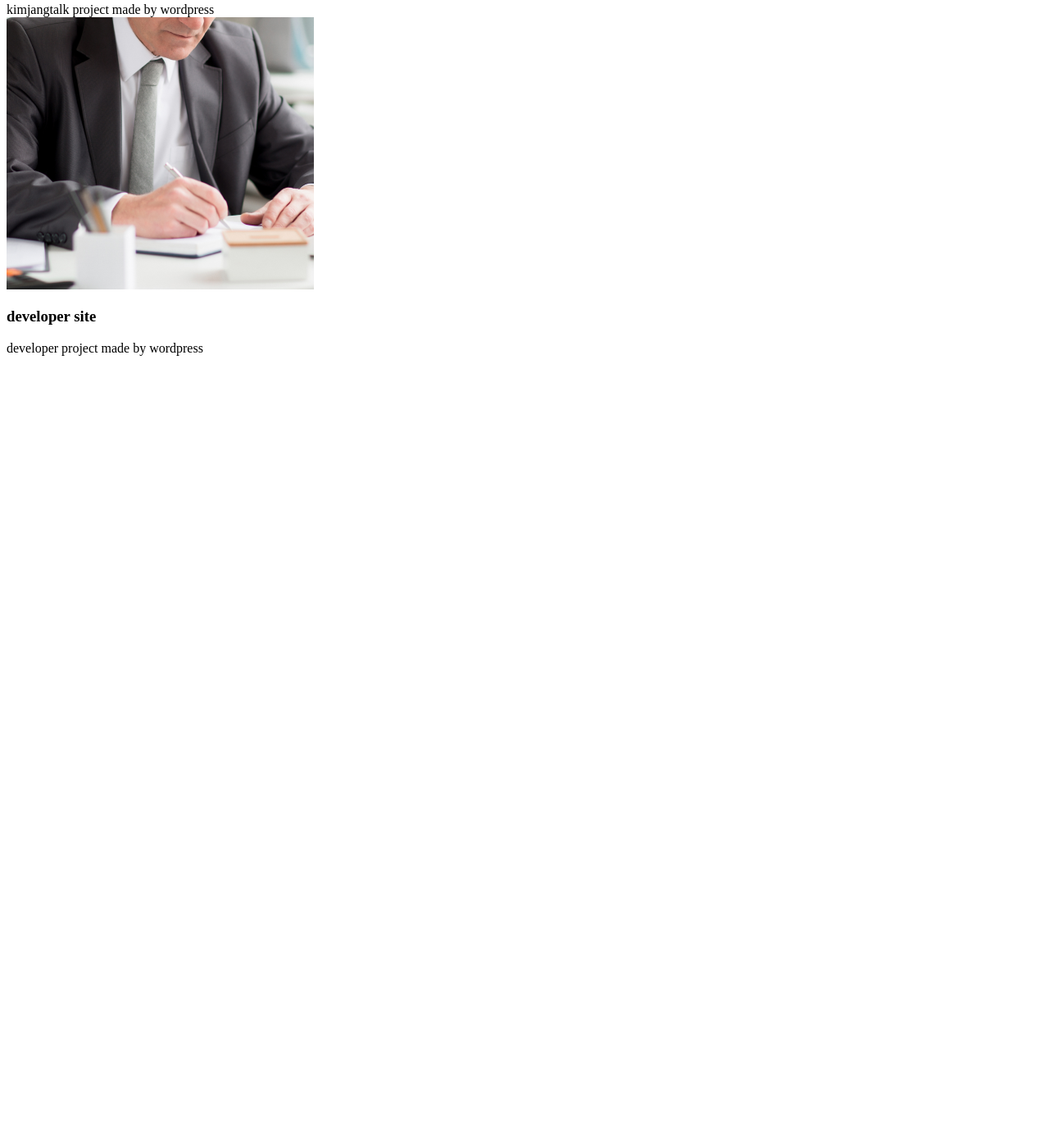
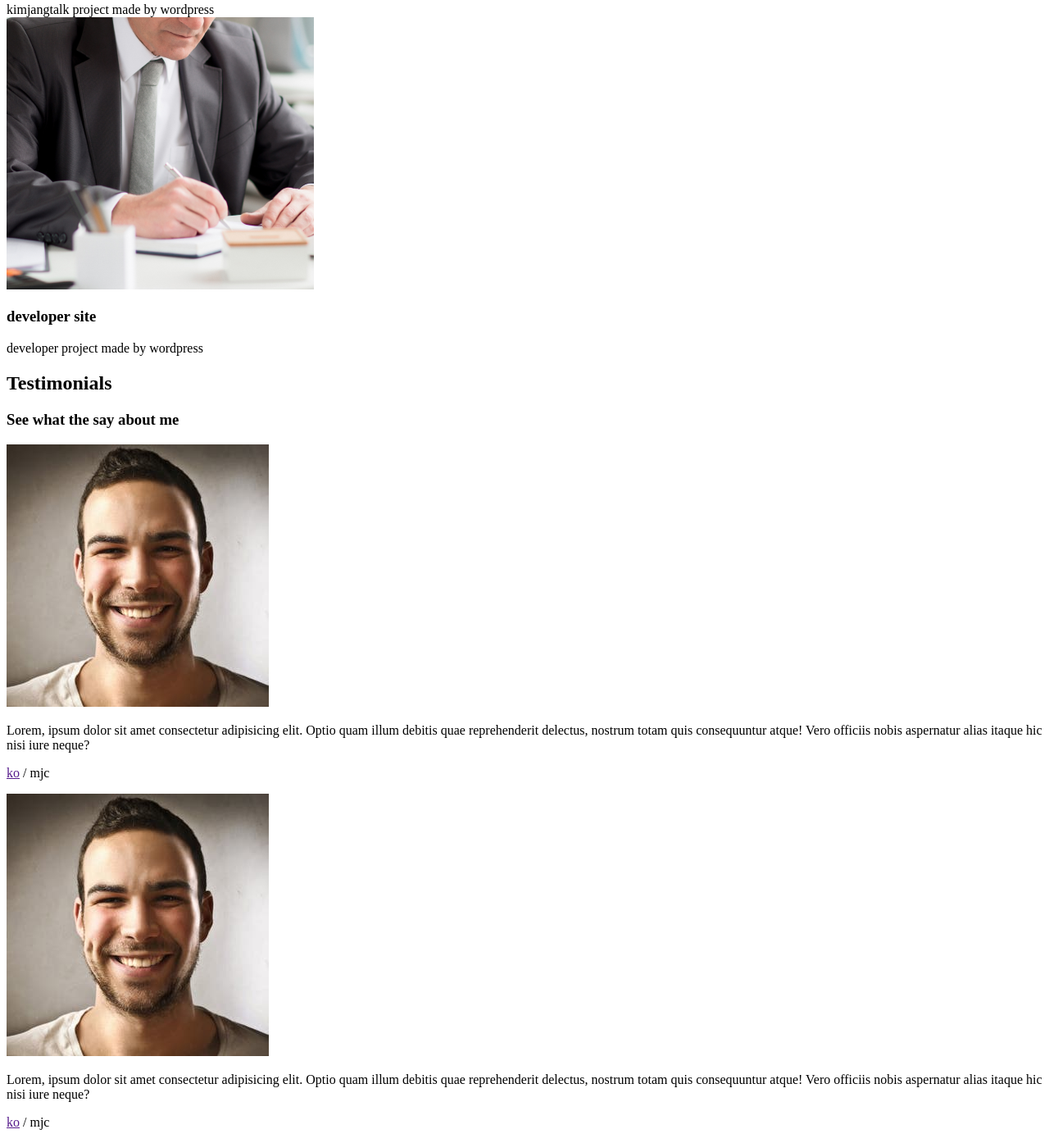
Before and after one commit to kosmos95/dream-coding_portfolio, a plain HTML site: page index.html in a window 1280 px wide. Shown: the part 2653-4047 px from the top of the page at 82% size. Before the commit the page ends 3095 px from the top, so only its background shows below. Drawn offline with Linux system fonts and the light colour scheme.

Commit message:
HTML : Testimonila

```diff
--- a/index.html
+++ b/index.html
@@ -190,7 +190,20 @@
     </section>
 
     <!--testimonials-->
-    <section id="testimonials"></section>
+    <section id="testimonials">
+      <h1>Testimonials</h1>
+      <h3>See what the say about me</h3>
+      <img src="images/testimonial/people.jpg" alt="testimonial" class="testimonial_avarta">
+      <div class="testimonial_speech-bubble">
+        <p>Lorem, ipsum dolor sit amet consectetur adipisicing elit. Optio quam illum debitis quae reprehenderit delectus, nostrum totam quis consequuntur atque! Vero officiis nobis aspernatur alias itaque hic nisi iure neque?</p>
+        <p class="name"><a href="">ko</a> / mjc</p>
+        <img src="images/testimonial/people.jpg" alt="testimonial" class="testimonial_avarta">
+        <div class="testimonial_speech-bubble">
+          <p>Lorem, ipsum dolor sit amet consectetur adipisicing elit. Optio quam illum debitis quae reprehenderit delectus, nostrum totam quis consequuntur atque! Vero officiis nobis aspernatur alias itaque hic nisi iure neque?</p>
+          <p class="name"><a href="">ko</a> / mjc</p>
+      </div>
+    </section>
+
     <!--contact-->
     <section id="contact"></section>
   </body>
```
Also changed, not shown: images/testimonial/people.jpg (added).
